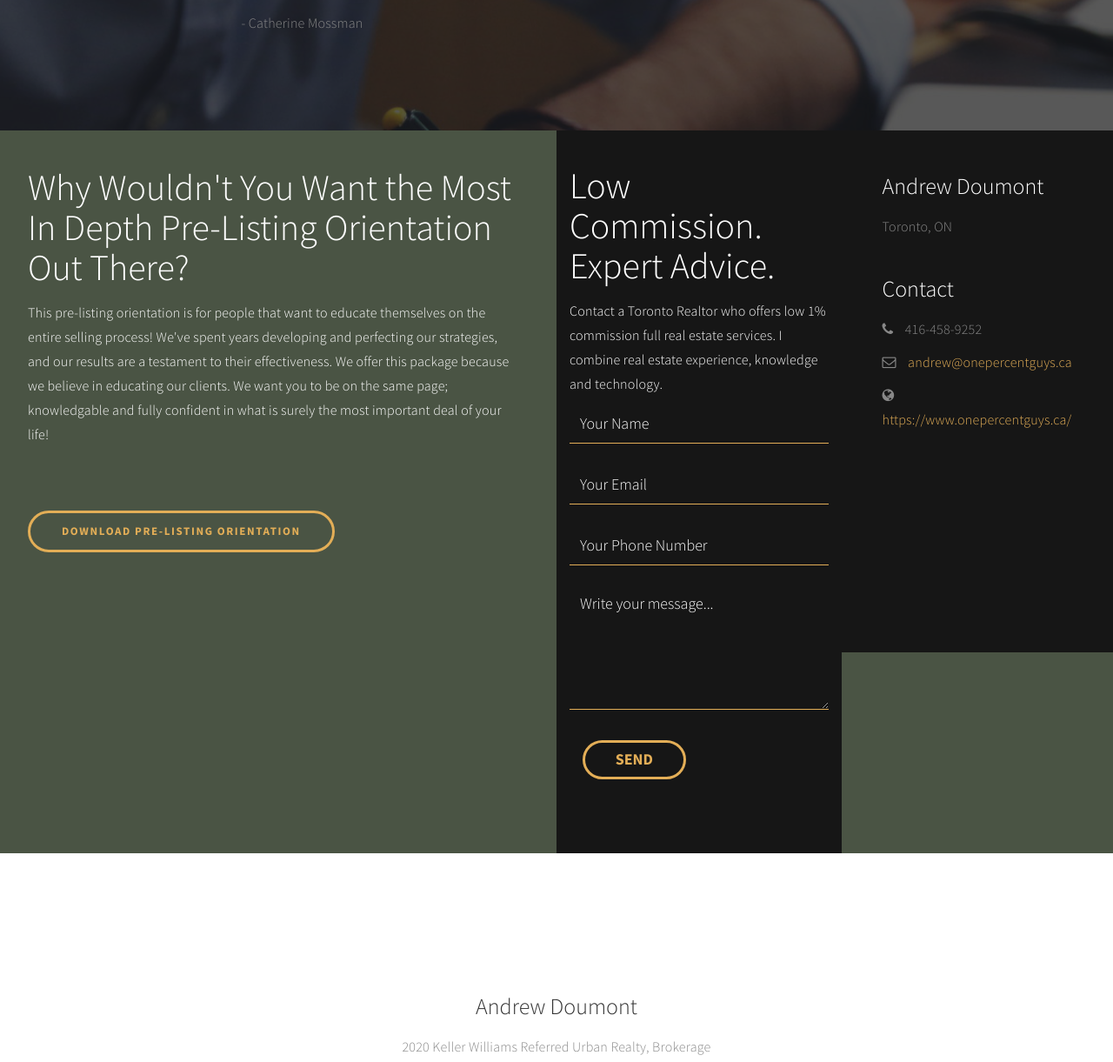
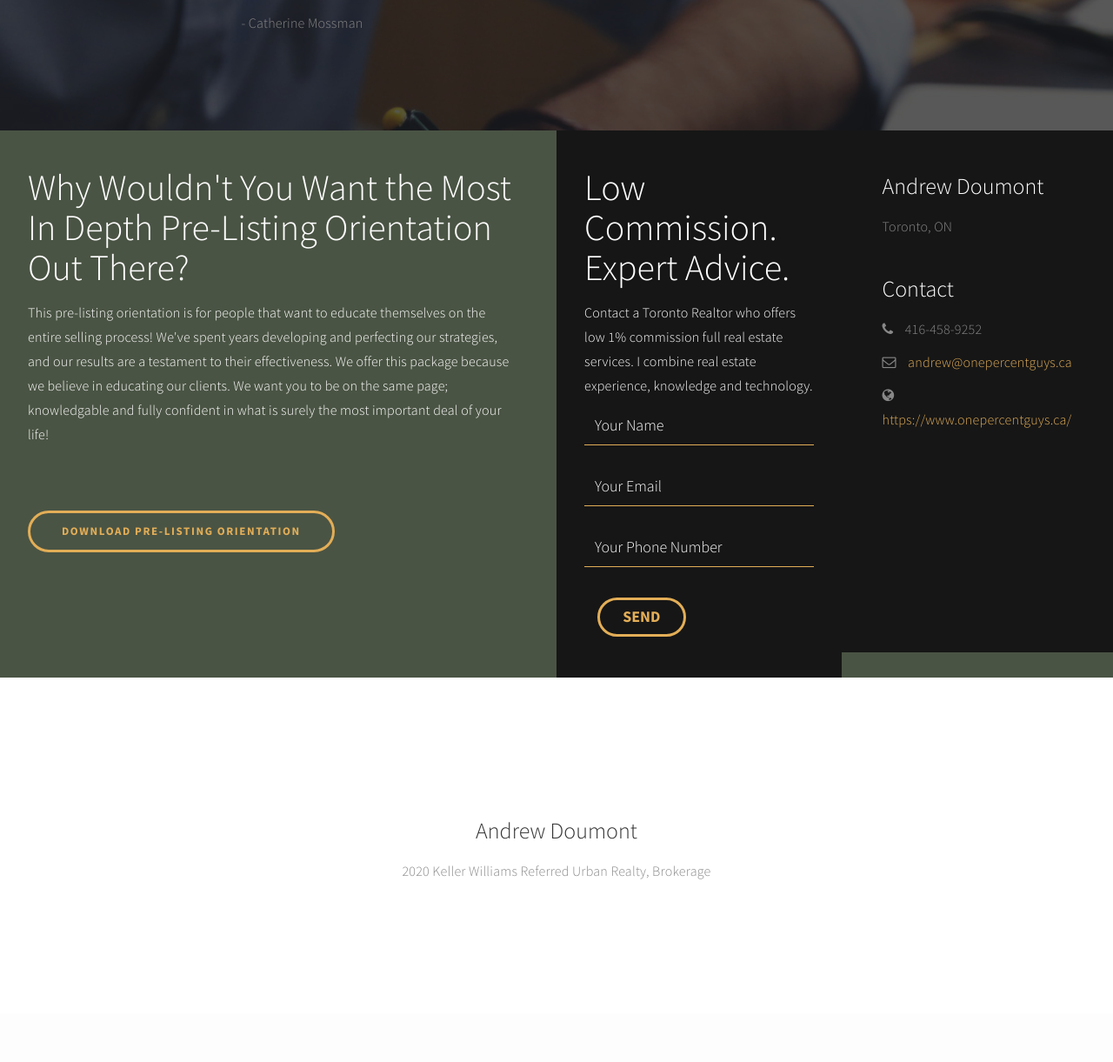
Before and after one commit to PeterBen90/andrew-site, a PHP site: page / in a window 1280 px wide. Shown: the part 3111-4332 px from the top of the page at 87% size. After the commit the page ends 4122 px from the top, so only its background shows below. Run offline with PHP 8.4, Linux system fonts and the light colour scheme.

Commit message:
fixed form

```diff
--- a/css/main.css
+++ b/css/main.css
@@ -768,8 +768,8 @@ footer {
 }
 
 .form {
-  padding-bottom: 60px;
-  padding-top: 20px;
+  padding: 22px 32px 22px 32px;
+  min-height: 75vh;
 }
 
 #about .about-thumb {
--- a/index.html
+++ b/index.html
@@ -472,7 +472,7 @@
                     placeholder="Your Phone Number"
                   />
                 </div>
-                <div class="wow fadeInUp" data-wow-delay="1.4s">
+                <!-- <div class="wow fadeInUp" data-wow-delay="1.4s">
                   <textarea
                     name="message"
                     rows="5"
@@ -480,7 +480,7 @@
                     id="message"
                     placeholder="Write your message..."
                   ></textarea>
-                </div>
+                </div> -->
                 <div
                   class="wow fadeInUp col-md-6 col-sm-8"
                   data-wow-delay="1.6s"
```
